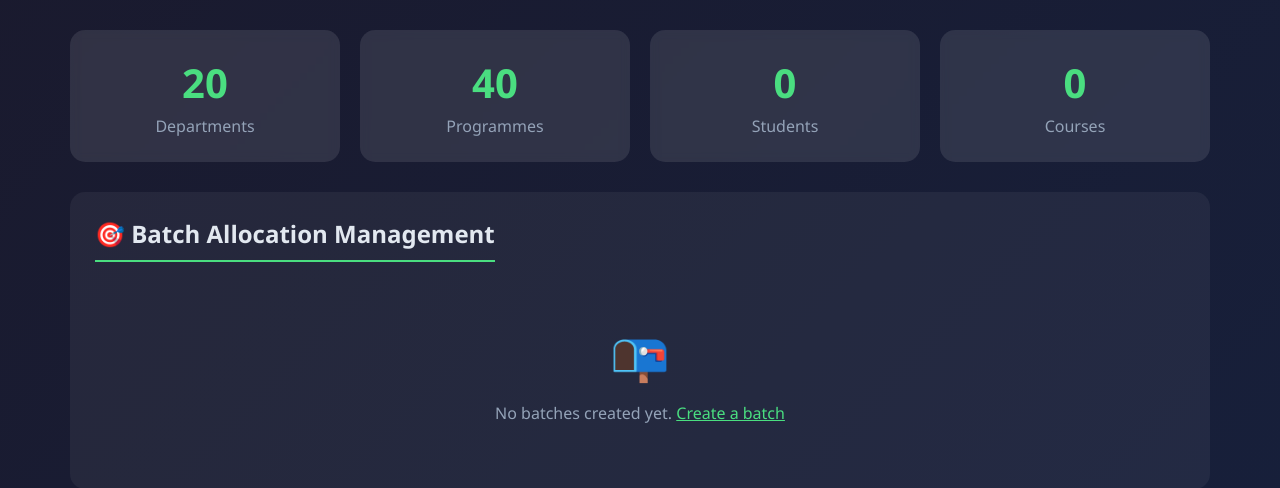
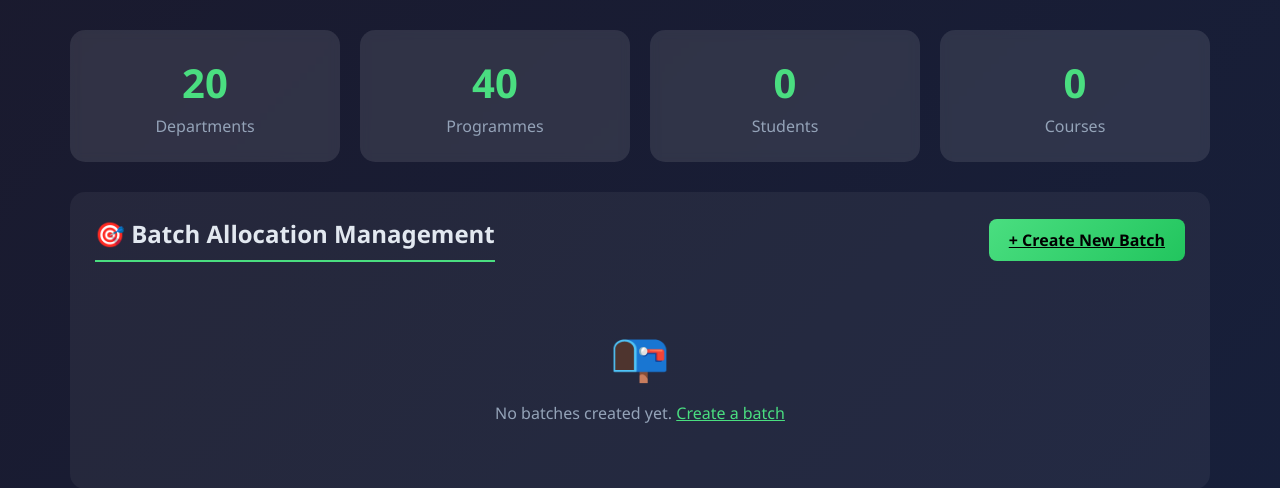
Before and after one commit to apeiron447/cs-project, a Flask app: page /admin/dashboard in a window 1280 px wide. Shown: the part 68-556 px from the top of the page. Run offline with Flask 3, Linux system fonts and the light colour scheme.

Commit message:
support creation of more than one batch in batch allocation

```diff
--- a/templates/admin_dashboard.html
+++ b/templates/admin_dashboard.html
@@ -313,7 +313,10 @@
 
         <!-- Batch Management & Allocation -->
         <div class="section">
-            <h2>🎯 Batch Allocation Management</h2>
+            <div style="display: flex; justify-content: space-between; align-items: center; margin-bottom: 20px;">
+                <h2 style="margin-bottom: 0;">🎯 Batch Allocation Management</h2>
+                <a href="{{ url_for('add_batch_form') }}" class="btn btn-primary">+ Create New Batch</a>
+            </div>
 
             {% if batches %}
             <div class="batch-grid">
```
